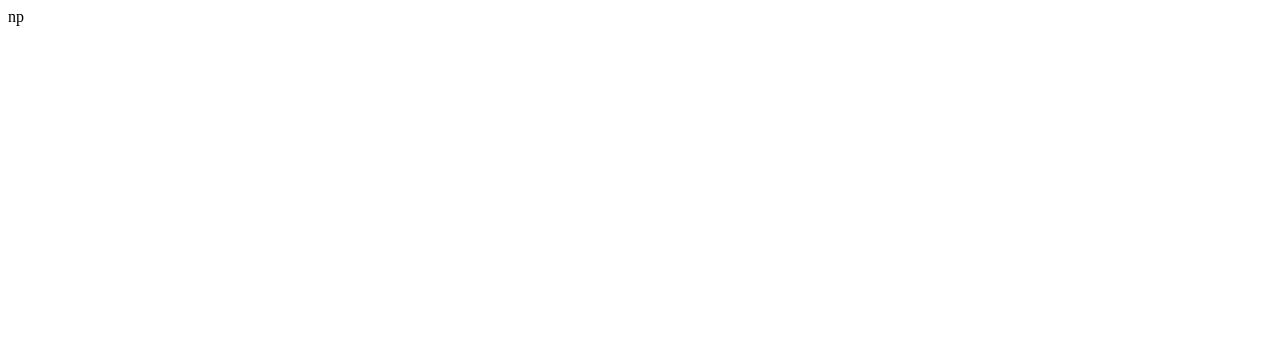
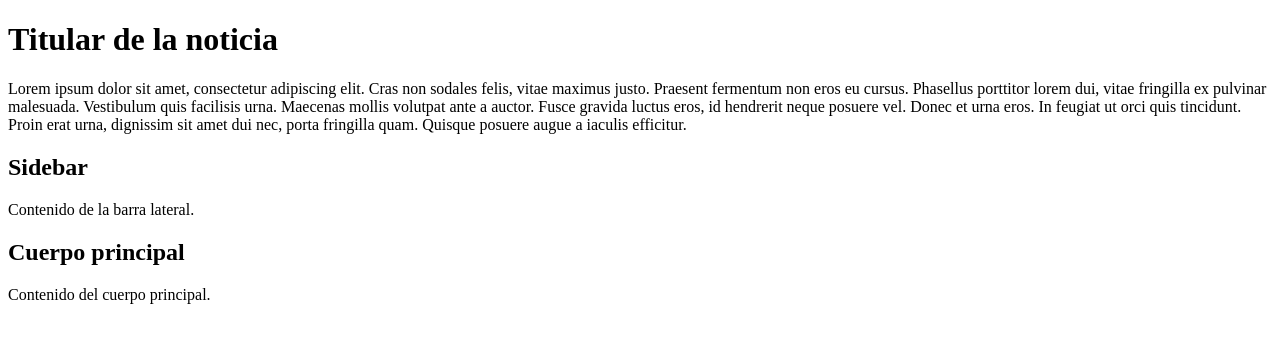
Before and after one commit to CarlosMartinezLasierra/layout-exercise-carlos, a plain HTML site: page index.html in a window 1280 px wide. Drawn offline with Linux system fonts and the light colour scheme.

Commit message:
add updated index & new classes

```diff
--- a/index.html
+++ b/index.html
@@ -1,4 +1,3 @@
-np
 <!DOCTYPE html>
 <html lang="en">
 
@@ -6,12 +5,33 @@ np
   <meta charset="UTF-8">
   <meta http-equiv="X-UA-Compatible" content="IE=edge">
   <meta name="viewport" content="width=device-width, initial-scale=1.0">
-  <title>Objetos orbitando entre sí</title>
+  <title>Titular de la noticia</title>
   <link rel="stylesheet" href="styles.css">
 </head>
 
 <body>
-
+  <h1 class="title">Titular de la noticia</h1>
+  <div class="main-container">
+    <div class="article-container">
+      <div class="article">
+        <p>Lorem ipsum dolor sit amet, consectetur adipiscing elit. Cras non sodales felis, vitae maximus justo.
+          Praesent fermentum non eros eu cursus. Phasellus porttitor lorem dui, vitae fringilla ex pulvinar malesuada.
+          Vestibulum quis facilisis urna. Maecenas mollis volutpat ante a auctor. Fusce gravida luctus eros, id
+          hendrerit neque posuere vel. Donec et urna eros. In feugiat ut orci quis tincidunt. Proin erat urna, dignissim
+          sit amet dui nec, porta fringilla quam. Quisque posuere augue a iaculis efficitur.</p>
+      </div>
+    </div>
+    <aside class="container">
+      <div class="sidebar">
+        <h2>Sidebar</h2>
+        <p>Contenido de la barra lateral.</p>
+      </div>
+      <div class="main">
+        <h1>Cuerpo principal</h1>
+        <p>Contenido del cuerpo principal.</p>
+      </div>
+    </aside>
+  </div>
 </body>
 
 </html>
```
